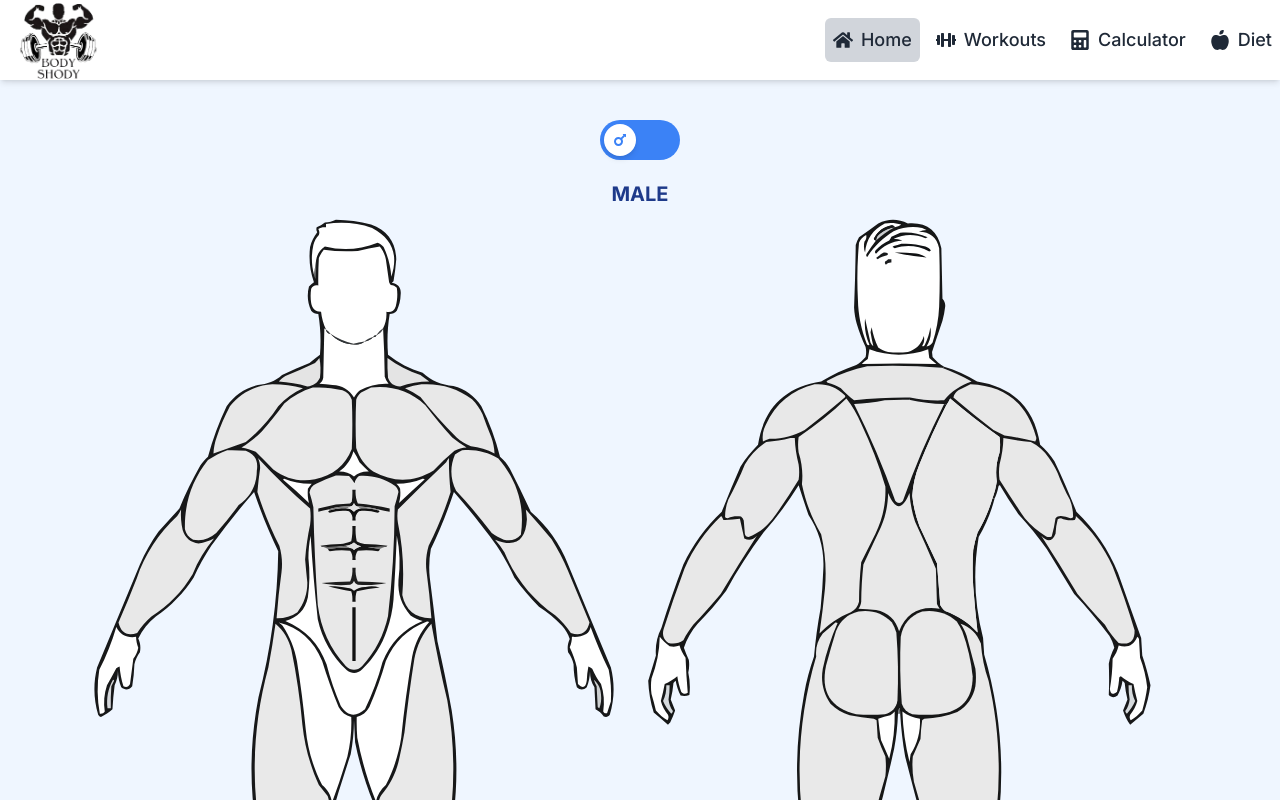
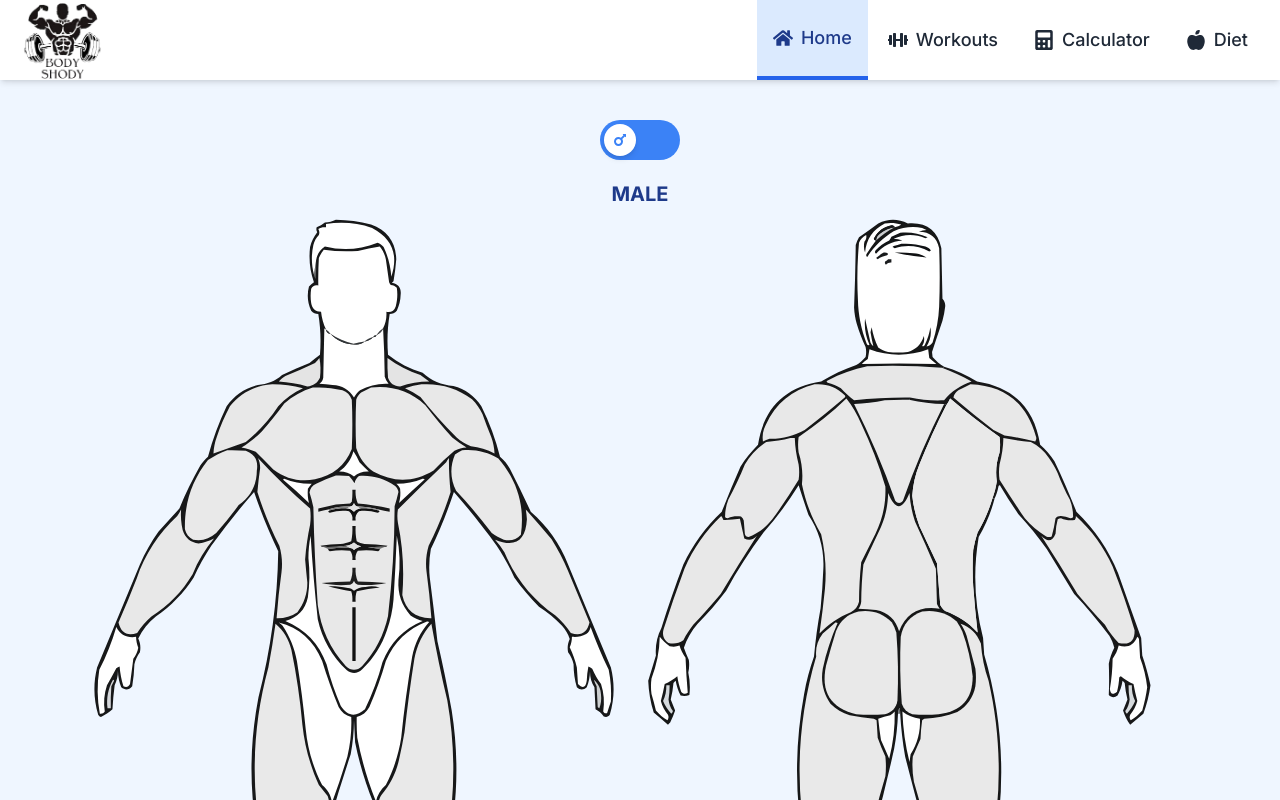
Before and after one commit to Vihar8/bodyshody, a Next.js app: page / in a window 1280 px wide. Shown: the top 800 px of the page. Built offline with nearby package versions, Linux system fonts and the light colour scheme.

Commit message:
- Navbar

```diff
--- a/src/app/components/Navbar/index.tsx
+++ b/src/app/components/Navbar/index.tsx
@@ -1,8 +1,91 @@
-'use client'; // This is for a client component in Next.js.
-import React, { useState } from 'react';
+// 'use client'; // This is for a client component in Next.js.
+// import React, { useState } from 'react';
+// import Link from 'next/link';
+// import { usePathname } from 'next/navigation';
+// import { FaHome, FaDumbbell, FaCalculator, FaCog, FaBars, FaTimes, FaAppleAlt } from 'react-icons/fa'; // Import an icon for Diet
+// import Image from 'next/image';
+
+// interface MenuItem {
+//   href: string;
+//   icon: React.ComponentType<React.SVGProps<SVGSVGElement>>;
+//   name: string;
+// }
+
+// const Navbar: React.FC = () => {
+//   const pathname = usePathname();
+//   const [isMenuOpen, setIsMenuOpen] = useState(false);
+
+//   const menuItems: MenuItem[] = [
+//     { href: '/', icon: FaHome, name: 'Home' },
+//     { href: '/workout', icon: FaDumbbell, name: 'Workouts' },
+//     { href: '/calculator', icon: FaCalculator, name: 'Calculator' },
+//     { href: '/dietplan', icon: FaAppleAlt, name: 'Diet' }, // Added Diet menu item
+//     // { href: '/setting', icon: FaCog, name: 'Settings' },
+//   ];
+
+//   return (
+//     <nav className="w-full bg-white text-gray-800 flex items-center justify-between mb-10 sticky top-0 z-20 shadow-md">
+//       <div className="flex items-center space-x-5 w-28 h-20">
+//         <Link href="/" className="flex items-center gap-2" prefetch={false}>
+//           <Image
+//             src="/compony-logo.png"
+//             alt="Company Logo"
+//             width={90}
+//             height={90}
+//             className="transition-all duration-300 m-3"
+//           />
+//         </Link>
+//       </div>
+//       <div className="hidden md:flex items-center space-x-2">
+//         {menuItems.map((item, index) => (
+//           <Link
+//             key={index}
+//             href={item.href}
+//             className={`flex items-center space-x-2 p-2 rounded-md ${pathname === item.href ? 'bg-gray-300' : 'hover:bg-gray-300'}`}
+//           >
+//             <item.icon className="text-xl" />
+//             <span className="text-lg">{item.name}</span>
+//           </Link>
+//         ))}
+//       </div>
+
+//       <div className="md:hidden flex items-center relative">
+//         <button onClick={() => setIsMenuOpen(!isMenuOpen)} className="text-2xl absolute right-7">
+//           {isMenuOpen ? <FaTimes /> : <FaBars />}
+//         </button>
+//       </div>
+
+//       <div className={`md:hidden fixed top-0 right-0 h-full bg-white text-black flex flex-col items-center p-16 transition-transform duration-300 ${isMenuOpen ? 'w-1/2' : 'w-0'} ${isMenuOpen ? 'translate-x-0' : 'translate-x-full'}`}>
+//         <button onClick={() => setIsMenuOpen(false)} className="absolute top-7 right-7 text-2xl">
+//           <FaTimes />
+//         </button>
+//         <div className="flex flex-col w-full h-full justify-center items-center">
+//           {menuItems.map((item, index) => (
+//             <Link
+//               key={index}
+//               href={item.href}
+//               className={`flex items-center space-x-2 p-4 rounded-md ${pathname === item.href ? 'bg-gray-300' : 'hover:bg-gray-400'}`}
+//               onClick={() => setIsMenuOpen(false)}
+//             >
+//               <item.icon className="text-xl" />
+//               <span className="text-lg">{item.name}</span>
+//             </Link>
+//           ))}
+//           <hr />
+//         </div>
+//       </div>
+//     </nav>
+//   );
+// };
+
+// export default Navbar;
+
+'use client';
+
+import React, { useState, useEffect } from 'react';
 import Link from 'next/link';
 import { usePathname } from 'next/navigation';
-import { FaHome, FaDumbbell, FaCalculator, FaCog, FaBars, FaTimes, FaAppleAlt } from 'react-icons/fa'; // Import an icon for Diet
+import { FaHome, FaDumbbell, FaCalculator, FaAppleAlt, FaBars, FaTimes, FaUser } from 'react-icons/fa';
 import Image from 'next/image';
 
 interface MenuItem {
@@ -14,67 +97,153 @@ interface MenuItem {
 const Navbar: React.FC = () => {
   const pathname = usePathname();
   const [isMenuOpen, setIsMenuOpen] = useState(false);
+  const [scrolled, setScrolled] = useState(false);
+
+  // Handle scroll effect for shadow only (height remains constant)
+  useEffect(() => {
+    const handleScroll = () => {
+      setScrolled(window.scrollY > 20);
+    };
+
+    window.addEventListener('scroll', handleScroll);
+    return () => window.removeEventListener('scroll', handleScroll);
+  }, []);
+
+  // Close mobile menu when clicking outside
+  useEffect(() => {
+    const handleClickOutside = (event: MouseEvent) => {
+      const target = event.target as HTMLElement;
+      if (isMenuOpen && !target.closest('.mobile-menu') && !target.closest('.menu-button')) {
+        setIsMenuOpen(false);
+      }
+    };
+
+    document.addEventListener('mousedown', handleClickOutside);
+    return () => document.removeEventListener('mousedown', handleClickOutside);
+  }, [isMenuOpen]);
+
+  // Lock body scroll when mobile menu is open
+  useEffect(() => {
+    if (isMenuOpen) {
+      document.body.style.overflow = 'hidden';
+    } else {
+      document.body.style.overflow = 'auto';
+    }
+    return () => {
+      document.body.style.overflow = 'auto';
+    };
+  }, [isMenuOpen]);
 
   const menuItems: MenuItem[] = [
     { href: '/', icon: FaHome, name: 'Home' },
     { href: '/workout', icon: FaDumbbell, name: 'Workouts' },
     { href: '/calculator', icon: FaCalculator, name: 'Calculator' },
-    { href: '/dietplan', icon: FaAppleAlt, name: 'Diet' }, // Added Diet menu item
-    // { href: '/setting', icon: FaCog, name: 'Settings' },
+    { href: '/dietplan', icon: FaAppleAlt, name: 'Diet' },
   ];
 
   return (
-    <nav className="w-full bg-white text-gray-800 flex items-center justify-between mb-10 sticky top-0 z-20 shadow-md">
-      <div className="flex items-center space-x-5 w-28 h-20">
-        <Link href="/" className="flex items-center gap-2" prefetch={false}>
+    <>
+      {/* Fixed navbar */}
+      <nav
+        className={`w-full bg-white text-gray-800 fixed top-0 left-0 z-30 h-20 transition-shadow duration-300 ${
+          scrolled ? 'shadow-lg' : 'shadow-md'
+        }`}
+        aria-label="Main navigation"
+      >
+        <div className="container mx-auto px-4 h-full flex items-center justify-between">
+          <div className="flex items-center h-full">
+            <Link href="/" className="flex items-center gap-2 h-full" prefetch={false} aria-label="Go to homepage">
               <Image
                 src="/compony-logo.png"
                 alt="Company Logo"
                 width={90}
                 height={90}
-            className="transition-all duration-300 m-3"
+                className="my-2"
+                priority
               />
             </Link>
           </div>
-      <div className="hidden md:flex items-center space-x-2">
+
+          {/* Desktop Navigation */}
+          <div className="hidden md:flex items-center space-x-1 h-full">
             {menuItems.map((item, index) => (
               <Link
                 key={index}
                 href={item.href}
-            className={`flex items-center space-x-2 p-2 rounded-md ${pathname === item.href ? 'bg-gray-300' : 'hover:bg-gray-300'}`}
+                className={`flex items-center space-x-2 px-4 h-full transition-all duration-200 ${
+                  pathname === item.href
+                    ? 'bg-blue-100 text-blue-900 font-medium border-b-4 border-blue-600'
+                    : 'hover:bg-gray-100'
+                }`}
+                aria-current={pathname === item.href ? 'page' : undefined}
               >
-            <item.icon className="text-xl" />
+                <item.icon className="text-xl" aria-hidden="true" />
                 <span className="text-lg">{item.name}</span>
               </Link>
             ))}
           </div>
 
-      <div className="md:hidden flex items-center relative">
-        <button onClick={() => setIsMenuOpen(!isMenuOpen)} className="text-2xl absolute right-7">
+          {/* Mobile Menu Button */}
+          <div className="md:hidden flex items-center h-full">
+            <button
+              onClick={() => setIsMenuOpen(!isMenuOpen)}
+              className="menu-button text-2xl p-2 rounded-md hover:bg-gray-100 focus:outline-none focus:ring-2 focus:ring-blue-600"
+              aria-expanded={isMenuOpen}
+              aria-label="Toggle menu"
+            >
               {isMenuOpen ? <FaTimes /> : <FaBars />}
             </button>
           </div>
+        </div>
 
-      <div className={`md:hidden fixed top-0 right-0 h-full bg-white text-black flex flex-col items-center p-16 transition-transform duration-300 ${isMenuOpen ? 'w-1/2' : 'w-0'} ${isMenuOpen ? 'translate-x-0' : 'translate-x-full'}`}>
-        <button onClick={() => setIsMenuOpen(false)} className="absolute top-7 right-7 text-2xl">
+        {/* Mobile Menu Overlay */}
+        {isMenuOpen && (
+          <div className="fixed inset-0 bg-black bg-opacity-50 z-20 md:hidden" aria-hidden="true" />
+        )}
+
+        {/* Mobile Menu Panel */}
+        <div
+          className={`mobile-menu md:hidden fixed top-0 right-0 h-full bg-white shadow-xl flex flex-col p-6 transition-transform duration-300 ease-in-out z-40 ${
+            isMenuOpen ? 'w-64 translate-x-0' : 'w-64 translate-x-full'
+          }`}
+          role="dialog"
+          aria-modal="true"
+          aria-label="Main menu"
+        >
+          <div className="flex justify-end mb-6">
+            <button
+              onClick={() => setIsMenuOpen(false)}
+              className="text-2xl p-2 rounded-md hover:bg-gray-100 focus:outline-none focus:ring-2 focus:ring-blue-600"
+              aria-label="Close menu"
+            >
               <FaTimes />
             </button>
-        <div className="flex flex-col w-full h-full justify-center items-center">
+          </div>
+
+          <div className="flex flex-col space-y-2">
             {menuItems.map((item, index) => (
               <Link
                 key={index}
                 href={item.href}
-              className={`flex items-center space-x-2 p-4 rounded-md ${pathname === item.href ? 'bg-gray-300' : 'hover:bg-gray-400'}`}
+                className={`flex items-center space-x-4 p-4 rounded-md transition-colors ${
+                  pathname === item.href
+                    ? 'bg-blue-100 text-blue-900 font-medium'
+                    : 'hover:bg-gray-100'
+                }`}
                 onClick={() => setIsMenuOpen(false)}
+                aria-current={pathname === item.href ? 'page' : undefined}
               >
-              <item.icon className="text-xl" />
+                <item.icon className="text-xl" aria-hidden="true" />
                 <span className="text-lg">{item.name}</span>
               </Link>
             ))}
-          <hr />
           </div>
         </div>
       </nav>
+
+      {/* Spacer element to prevent content from being hidden behind the navbar */}
+      <div className="h-20 w-full mb-10" />
+    </>
   );
 };
 
```
Lines whose indentation alone changed are shown as unchanged.
